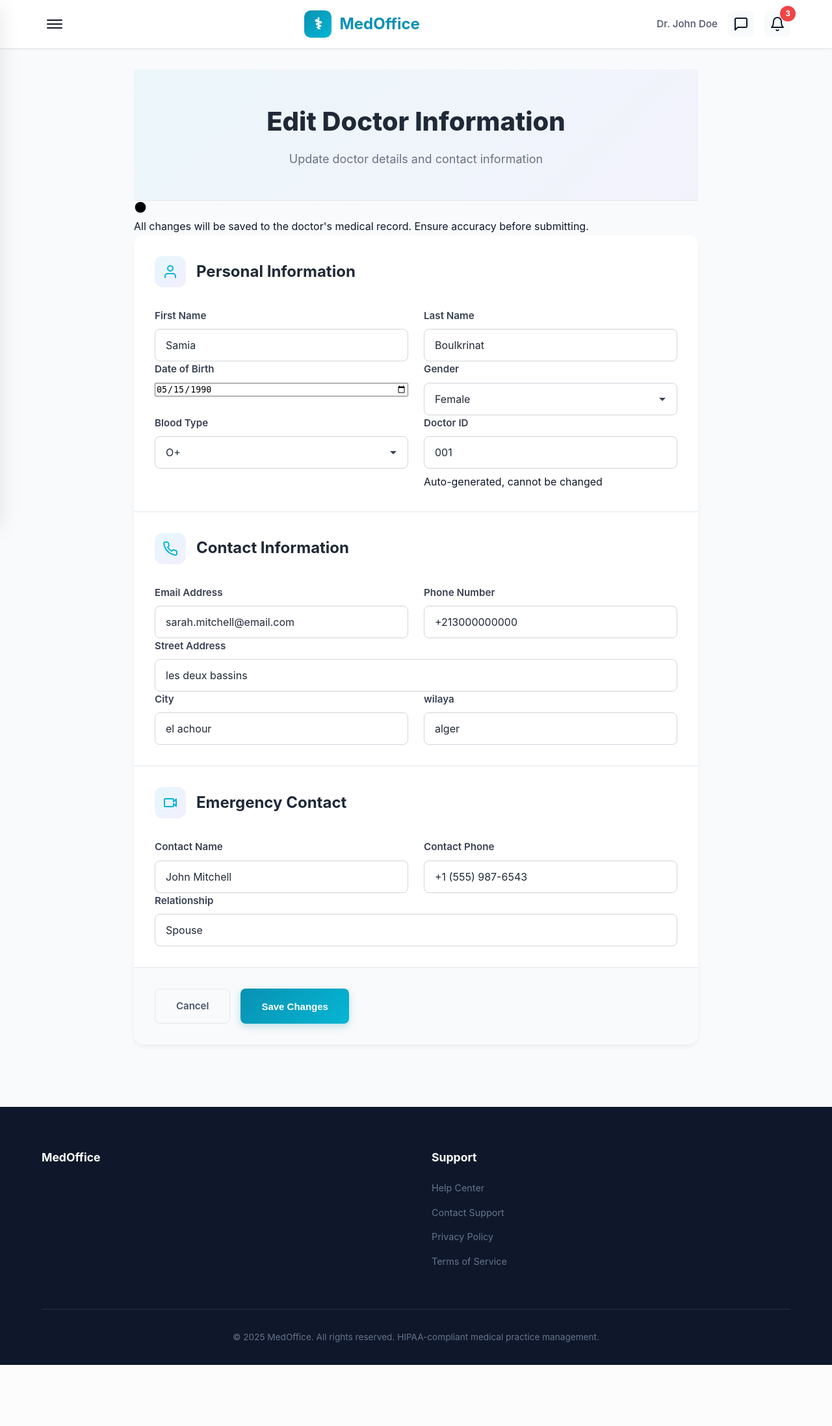
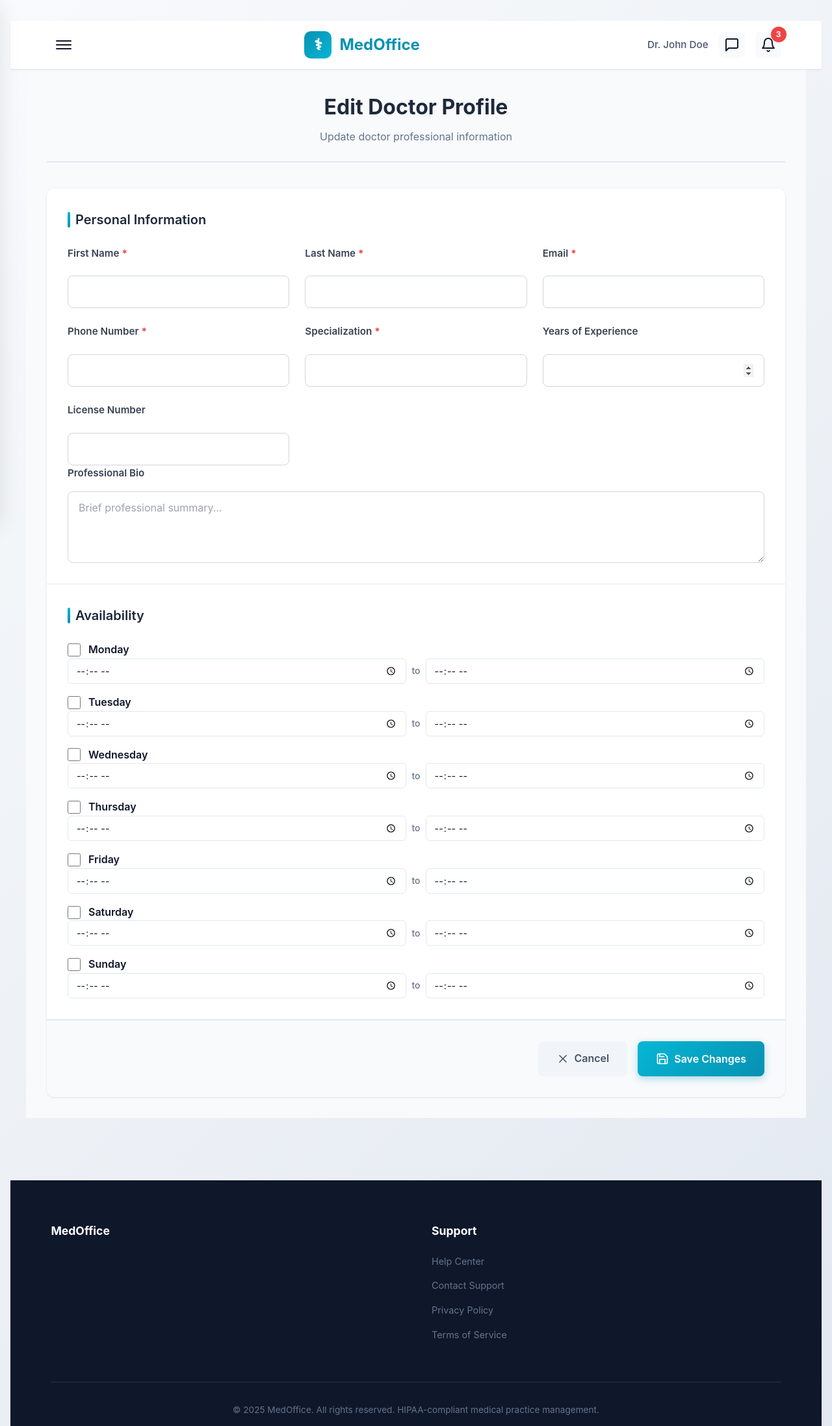
Before and after one commit to badisso22/MedOffice, a PHP site: page /AdminDoctor/edit_doctor.php in a window 1280 px wide. Shown: the top 2194 px of the page at 65% size. Before the commit the page ends 2100 px from the top, so only its background shows below. Run offline with PHP 8.4, Linux system fonts and the light colour scheme.

Commit message:
Update edit_doctor.php

```diff
--- a/AdminDoctor/edit_doctor.php
+++ b/AdminDoctor/edit_doctor.php
@@ -1,15 +1,21 @@
+<?php
+session_start();
+?>
 <!DOCTYPE html>
 <html lang="en">
 <head>
     <meta charset="UTF-8">
     <meta name="viewport" content="width=device-width, initial-scale=1.0">
-    <title>Edit Doctors - MedOffice</title>
+    <title>Edit Doctor - MedOffice</title>
     <link rel="stylesheet" href="../CSS/general.css">
     <link rel="stylesheet" href="../CSS/forms.css">
     <link rel="stylesheet" href="../CSS/editp.css">
+    <link rel="stylesheet" href="../CSS/profile.css" />
+    <link rel="stylesheet" href="../CSS/profile_d.css" />
+    <link rel="stylesheet" href="../CSS/doctor_edit.css" />
 </head>
 <body>
-     <nav>
+    <nav>
         <div class="nav-container">
             <button class="drawer-toggle" onclick="toggleDrawer()">
                 <span></span>
@@ -35,7 +41,6 @@
                         </svg>
                         <span class="notification-badge">3</span>
                     </a>
-
                 </div>
             </div>
         </div>
@@ -49,45 +54,37 @@
             <button class="drawer-close" onclick="toggleDrawer()">&times;</button>
         </div>
         <ul class="drawer-menu">
-            <li><a href="dashboard_ad.html" class="active">
+            <li><a href="dashboard_ad.php" class="active">
                 <svg viewBox="0 0 24 24" width="20" height="20"><rect x="3" y="3" width="7" height="7"></rect><rect x="14" y="3" width="7" height="7"></rect><rect x="14" y="14" width="7" height="7"></rect><rect x="3" y="14" width="7" height="7"></rect></svg>
                 Dashboard
             </a></li>
             <li><a href="profileAD.php">
-                <svg viewBox="0 0 24 24" width="20" height="20"><path d="M20 21v-2a4 4 0 0 0-4-4H8a4 4 0 0 0-4 4v2"></path><circle cx="12" cy="7" r="4"></circle></svg>
+                <svg viewBox="0 0 24 24" width="20" height="20"><path d="M20 21v-2a4 4 0 0 0-4-4H8a4 4 0 0 0-4 4v2"></path>ircle cx="12" cy="7" r="4"></circle></svg>
                 Profile
             </a></li>
-            <li><a href="searchD.php">
-                <svg viewBox="0 0 24 24" width="20" height="20"><circle cx="11" cy="11" r="8"></circle><path d="m21 21-4.35-4.35"></path></svg>
+            <li><a href="searchP.php">
+                <svg viewBox="0 0 24 24" width="20" height="20">ircle cx="11" cy="11" r="8"></circle><path d="m21 21-4.35-4.35"></path></svg>
                 Search Patients
             </a></li>
             <li><a href="searchA.php">
-                <svg viewBox="0 0 24 24" width="20" height="20"><path d="M16 21v-2a4 4 0 0 0-4-4H5a4 4 0 0 0-4 4v2"></path><circle cx="8.5" cy="7" r="4"></circle><path d="M17 11h6m-3-3v6"></path></svg>
+                <svg viewBox="0 0 24 24" width="20" height="20"><path d="M16 21v-2a4 4 0 0 0-4-4H5a4 4 0 0 0-4 4v2"></path>ircle cx="8.5" cy="7" r="4"></circle><path d="M17 11h6m-3-3v6"></path></svg>
                 Search Assistant
             </a></li>
-            <li><a href="calendarD.php">
+            <li><a href="calendarAD.php">
                 <svg viewBox="0 0 24 24" width="20" height="20"><rect x="3" y="4" width="18" height="18" rx="2" ry="2"></rect><line x1="16" y1="2" x2="16" y2="6"></line><line x1="8" y1="2" x2="8" y2="6"></line><line x1="3" y1="10" x2="21" y2="10"></line></svg>
                 Calendar
             </a></li>
             <li><a href="add-patient.php">
-                <svg viewBox="0 0 24 24" width="20" height="20"><path d="M16 21v-2a4 4 0 0 0-4-4H5a4 4 0 0 0-4 4v2"></path><circle cx="8.5" cy="7" r="4"></circle><line x1="20" y1="8" x2="20" y2="14"></line><line x1="23" y1="11" x2="17" y2="11"></line></svg>
+                <svg viewBox="0 0 24 24" width="20" height="20"><path d="M16 21v-2a4 4 0 0 0-4-4H5a4 4 0 0 0-4 4v2"></path>ircle cx="8.5" cy="7" r="4"></circle><line x1="20" y1="8" x2="20" y2="14"></line><line x1="23" y1="11" x2="17" y2="11"></line></svg>
                 Add Patient
             </a></li>
             <li><a href="add-assistant.php">
-                <svg viewBox="0 0 24 24" width="20" height="20"><path d="M16 21v-2a4 4 0 0 0-4-4H5a4 4 0 0 0-4 4v2"></path><circle cx="8.5" cy="7" r="4"></circle><line x1="20" y1="8" x2="20" y2="14"></line><line x1="23" y1="11" x2="17" y2="11"></line></svg>
+                <svg viewBox="0 0 24 24" width="20" height="20"><path d="M16 21v-2a4 4 0 0 0-4-4H5a4 4 0 0 0-4 4v2"></path>ircle cx="8.5" cy="7" r="4"></circle><line x1="20" y1="8" x2="20" y2="14"></line><line x1="23" y1="11" x2="17" y2="11"></line></svg>
                 Add Assistant
             </a></li>
             <li><a href="appointments.php">
                 <svg viewBox="0 0 24 24" width="20" height="20"><rect x="3" y="4" width="18" height="18" rx="2" ry="2"></rect><line x1="16" y1="2" x2="16" y2="6"></line><line x1="8" y1="2" x2="8" y2="6"></line><line x1="3" y1="10" x2="21" y2="10"></line></svg>
                 Appointments
-            </a></li>
-            <li><a href="medical_records.php">
-                <svg viewBox="0 0 24 24" width="20" height="20"><path d="M14 2H6a2 2 0 0 0-2 2v16a2 2 0 0 0 2 2h12a2 2 0 0 0 2-2V8z"></path><polyline points="14 2 14 8 20 8"></polyline></svg>
-                Medical Records
-            </a></li>
-            <li><a href="prescriptions.php">
-                <svg viewBox="0 0 24 24" width="20" height="20"><rect x="2" y="3" width="20" height="14" rx="2" ry="2"></rect><line x1="8" y1="21" x2="16" y2="21"></line><line x1="12" y1="17" x2="12" y2="21"></line></svg>
-                Prescriptions
             </a></li>
             <li><a href="reports_analytics.php">
                 <svg viewBox="0 0 24 24" width="20" height="20"><line x1="18" y1="20" x2="18" y2="10"></line><line x1="12" y1="20" x2="12" y2="4"></line><line x1="6" y1="20" x2="6" y2="14"></line></svg>
@@ -100,151 +97,161 @@
                 </svg>
                 Settings
             </a></li>
-            <button class="drawer-logout" onclick="logout()">Logout</button>
         </ul>
     </div>
 
     <div class="drawer-overlay" id="drawerOverlay" onclick="toggleDrawer()"></div>
 
-    <div class="form-container">
-        <div class="form-hero">
-            <h1>Edit Doctor Information</h1>
-            <p>Update doctor details and contact information</p>
-        </div>
-        <div class="info-banner">
-            <svg width="20" height="20" viewBox="0 0 24 24">
-                <circle cx="12" cy="12" r="10"></circle>
-                <line x1="12" y1="16" x2="12" y2="12"></line>
-                <line x1="12" y1="8" x2="12.01" y2="8"></line>
-            </svg>
-            <p>All changes will be saved to the doctor's medical record. Ensure accuracy before submitting.</p>
+    <div class="edit-wrapper">
+        <div class="edit-header">
+            <h1 class="edit-title">Edit Doctor Profile</h1>
+            <p class="edit-subtitle">Update doctor professional information</p>
         </div>
 
-        <form class="modern-form" method="POST" action="update_patient.php">
+        <form class="edit-form" id="doctorEditForm">
             <div class="form-section">
-                <div class="form-section-header">
-                    <div class="section-icon">
-                        <svg width="24" height="24" viewBox="0 0 24 24">
-                            <path d="M20 21v-2a4 4 0 0 0-4-4H8a4 4 0 0 0-4 4v2"></path>
-                            <circle cx="12" cy="7" r="4"></circle>
-                        </svg>
-                    </div>
-                    <h2>Personal Information</h2>
-                </div>
-
+                <h2 class="form-section-title">Personal Information</h2>
                 <div class="form-grid">
                     <div class="form-group">
-                        <label for="first-name">First Name</label>
-                        <input type="text" id="first-name" name="first_name" value="Samia" required>
+                        <label for="firstName" class="form-label">First Name <span class="required">*</span></label>
+                        <input type="text" id="firstName" name="firstName" class="form-input" required />
                     </div>
                     <div class="form-group">
-                        <label for="last-name">Last Name</label>
-                        <input type="text" id="last-name" name="last_name" value="Boulkrinat" required>
+                        <label for="lastName" class="form-label">Last Name <span class="required">*</span></label>
+                        <input type="text" id="lastName" name="lastName" class="form-input" required />
+                    </div>
+
+                    <div class="form-group">
+                        <label for="email" class="form-label">Email <span class="required">*</span></label>
+                        <input type="email" id="email" name="email" class="form-input" required />
+                    </div>
+
+                    <div class="form-group">
+                        <label for="phone" class="form-label">Phone Number <span class="required">*</span></label>
+                        <input type="tel" id="phone" name="phone" class="form-input" required />
+                    </div>
+                    <div class="form-group">
+                        <label for="speciality" class="form-label">Specialization <span class="required">*</span></label>
+                        <input type="text" id="speciality" name="speciality" class="form-input" required />
+                    </div>
+
+                    <div class="form-group">
+                        <label for="yearsExp" class="form-label">Years of Experience</label>
+                        <input type="number" id="yearsExp" name="yearsExp" class="form-input" min="0" />
+                    </div>
+                    <div class="form-group">
+                        <label for="licenseNumber" class="form-label">License Number</label>
+                        <input type="text" id="licenseNumber" name="licenseNumber" class="form-input" />
                     </div>
                 </div>
+                <div class="form-group">
+                    <label for="bio" class="form-label">Professional Bio</label>
+                    <textarea id="bio" name="bio" class="form-textarea" rows="4" placeholder="Brief professional summary..."></textarea>
+                </div>
+            </div>
+            <div class="form-section">
+                <h2 class="form-section-title">Availability</h2>
+                <div class="availability-grid" id="availabilityGrid">
+                    <div class="availability-day">
+                        <div class="day-header">
+                            <input type="checkbox" id="monday" name="days[]" value="Monday" />
+                            <label for="monday">Monday</label>
+                        </div>
+                        <div class="time-inputs">
+                            <input type="time" name="monday_start" class="time-input" />
+                            <span class="time-separator">to</span>
+                            <input type="time" name="monday_end" class="time-input" />
+                        </div>
+                    </div>
 
-                <div class="form-grid">
-                    <div class="form-group">
-                        <label for="dob">Date of Birth</label>
-                        <input type="date" id="dob" name="date_of_birth" value="1990-05-15" required>
+                    <div class="availability-day">
+                        <div class="day-header">
+                            <input type="checkbox" id="tuesday" name="days[]" value="Tuesday" />
+                            <label for="tuesday">Tuesday</label>
+                        </div>
+                        <div class="time-inputs">
+                            <input type="time" name="tuesday_start" class="time-input" />
+                            <span class="time-separator">to</span>
+                            <input type="time" name="tuesday_end" class="time-input" />
+                        </div>
                     </div>
-                    <div class="form-group">
-                        <label for="gender">Gender</label>
-                        <select id="gender" name="gender" required>
-                            <option value="female" selected>Female</option>
-                            <option value="male">Male</option>
-                        </select>
+
+                    <div class="availability-day">
+                        <div class="day-header">
+                            <input type="checkbox" id="wednesday" name="days[]" value="Wednesday" />
+                            <label for="wednesday">Wednesday</label>
+                        </div>
+                        <div class="time-inputs">
+                            <input type="time" name="wednesday_start" class="time-input" />
+                            <span class="time-separator">to</span>
+                            <input type="time" name="wednesday_end" class="time-input" />
+                        </div>
                     </div>
-                </div>
 
-                <div class="form-grid">
-                    <div class="form-group">
-                        <label for="blood-type">Blood Type</label>
-                        <select id="blood-type" name="blood_type" required>
-                            <option value="">Select Blood Type</option>
-                            <option value="O+" selected>O+</option>
-                            <option value="O-">O-</option>
-                            <option value="A+">A+</option>
-                            <option value="A-">A-</option>
-                            <option value="B+">B+</option>
-                            <option value="B-">B-</option>
-                            <option value="AB+">AB+</option>
-                            <option value="AB-">AB-</option>
-                        </select>
+                    <div class="availability-day">
+                        <div class="day-header">
+                            <input type="checkbox" id="thursday" name="days[]" value="Thursday" />
+                            <label for="thursday">Thursday</label>
+                        </div>
+                        <div class="time-inputs">
+                            <input type="time" name="thursday_start" class="time-input" />
+                            <span class="time-separator">to</span>
+                            <input type="time" name="thursday_end" class="time-input" />
+                        </div>
                     </div>
-                    <div class="form-group">
-                        <label for="patient-id">Doctor ID</label>
-                        <input type="text" id="patient-id" name="patient_id" value="001" disabled>
-                        <p class="form-hint">Auto-generated, cannot be changed</p>
+
+                    <div class="availability-day">
+                        <div class="day-header">
+                            <input type="checkbox" id="friday" name="days[]" value="Friday" />
+                            <label for="friday">Friday</label>
+                        </div>
+                        <div class="time-inputs">
+                            <input type="time" name="friday_start" class="time-input" />
+                            <span class="time-separator">to</span>
+                            <input type="time" name="friday_end" class="time-input" />
+                        </div>
+                    </div>
+
+                    <div class="availability-day">
+                        <div class="day-header">
+                            <input type="checkbox" id="saturday" name="days[]" value="Saturday" />
+                            <label for="saturday">Saturday</label>
+                        </div>
+                        <div class="time-inputs">
+                            <input type="time" name="saturday_start" class="time-input" />
+                            <span class="time-separator">to</span>
+                            <input type="time" name="saturday_end" class="time-input" />
+                        </div>
+                    </div>
+
+                    <div class="availability-day">
+                        <div class="day-header">
+                            <input type="checkbox" id="sunday" name="days[]" value="Sunday" />
+                            <label for="sunday">Sunday</label>
+                        </div>
+                        <div class="time-inputs">
+                            <input type="time" name="sunday_start" class="time-input" />
+                            <span class="time-separator">to</span>
+                            <input type="time" name="sunday_end" class="time-input" />
+                        </div>
                     </div>
                 </div>
             </div>
-            <div class="form-section">
-                <div class="form-section-header">
-                    <div class="section-icon">
-                        <svg width="24" height="24" viewBox="0 0 24 24">
-                            <path d="M22 16.92v3a2 2 0 0 1-2.18 2 19.79 19.79 0 0 1-8.63-3.07 19.5 19.5 0 0 1-6-6 19.79 19.79 0 0 1-3.07-8.67A2 2 0 0 1 4.11 2h3a2 2 0 0 1 2 1.72 12.84 12.84 0 0 0 .7 2.81 2 2 0 0 1-.45 2.11L8.09 9.91a16 16 0 0 0 6 6l1.27-1.27a2 2 0 0 1 2.11-.45 12.84 12.84 0 0 0 2.81.7A2 2 0 0 1 22 16.92z"></path>
-                        </svg>
-                    </div>
-                    <h2>Contact Information</h2>
-                </div>
-
-                <div class="form-grid">
-                    <div class="form-group">
-                        <label for="email">Email Address</label>
-                        <input type="email" id="email" name="email" value="sarah.mitchell@email.com" required>
-                    </div>
-                    <div class="form-group">
-                        <label for="phone">Phone Number</label>
-                        <input type="tel" id="phone" name="phone" value="+213000000000" required>
-                    </div>
-                </div>
-
-                <div class="form-group full-width">
-                    <label for="address">Street Address</label>
-                    <input type="text" id="address" name="address" value="les deux bassins" required>
-                </div>
-
-                <div class="form-grid">
-                    <div class="form-group">
-                        <label for="city">City</label>
-                        <input type="text" id="city" name="city" value="el achour" required>
-                    </div>
-                    <div class="form-group">
-                        <label for="state">wilaya</label>
-                        <input type="text" id="state" name="state" value="alger" required>
-                    </div>
-                </div>
-            </div>
-            <div class="form-section">
-                <div class="form-section-header">
-                    <div class="section-icon">
-                        <svg width="24" height="24" viewBox="0 0 24 24">
-                            <path d="M17 10.5V7c0-.55-.45-1-1-1H4c-.55 0-1 .45-1 1v10c0 .55.45 1 1 1h12c.55 0 1-.45 1-1v-3.5l4 4v-11l-4 4z"></path>
-                        </svg>
-                    </div>
-                    <h2>Emergency Contact</h2>
-                </div>
-
-                <div class="form-grid">
-                    <div class="form-group">
-                        <label for="emergency-name">Contact Name</label>
-                        <input type="text" id="emergency-name" name="emergency_contact_name" value="John Mitchell" required>
-                    </div>
-                    <div class="form-group">
-                        <label for="emergency-phone">Contact Phone</label>
-                        <input type="tel" id="emergency-phone" name="emergency_contact_phone" value="+1 (555) 987-6543" required>
-                    </div>
-                </div>
-
-                <div class="form-group full-width">
-                    <label for="emergency-relation">Relationship</label>
-                    <input type="text" id="emergency-relation" name="emergency_contact_relation" value="Spouse" required>
-                </div>
-            </div>
             <div class="form-actions">
-                <a href="searchD.php" class="btn btn-secondary">Cancel</a>
-                <button type="submit" class="btn btn-primary">Save Changes</button>
+                <a href="searchD.php" class="btn btn-secondary">
+                    <svg class="btn-icon" viewBox="0 0 24 24" fill="none" stroke="currentColor" stroke-width="2">
+                        <path d="M18 6L6 18M6 6l12 12"></path>
+                    </svg>
+                    Cancel
+                </a>
+                <button type="submit" class="btn btn-primary">
+                    <svg class="btn-icon" viewBox="0 0 24 24" fill="none" stroke="currentColor" stroke-width="2">
+                        <path d="M19 21H5a2 2 0 0 1-2-2V5a2 2 0 0 1 2-2h11l5 5v11a2 2 0 0 1-2 2z"></path>
+                        <polyline points="17 21 17 13 7 13 7 21"></polyline>
+                        <polyline points="7 3 7 8 15 8"></polyline>
+                    </svg>
+                    Save Changes
+                </button>
             </div>
         </form>
     </div>
@@ -268,6 +275,8 @@
             <p>&copy; 2025 MedOffice. All rights reserved. HIPAA-compliant medical practice management.</p>
         </div>
     </footer>
+
+    <script src="../ajax/edit_doctor.js"></script>
     <script>
         function toggleDrawer() {
             const drawer = document.getElementById('drawer');
```
